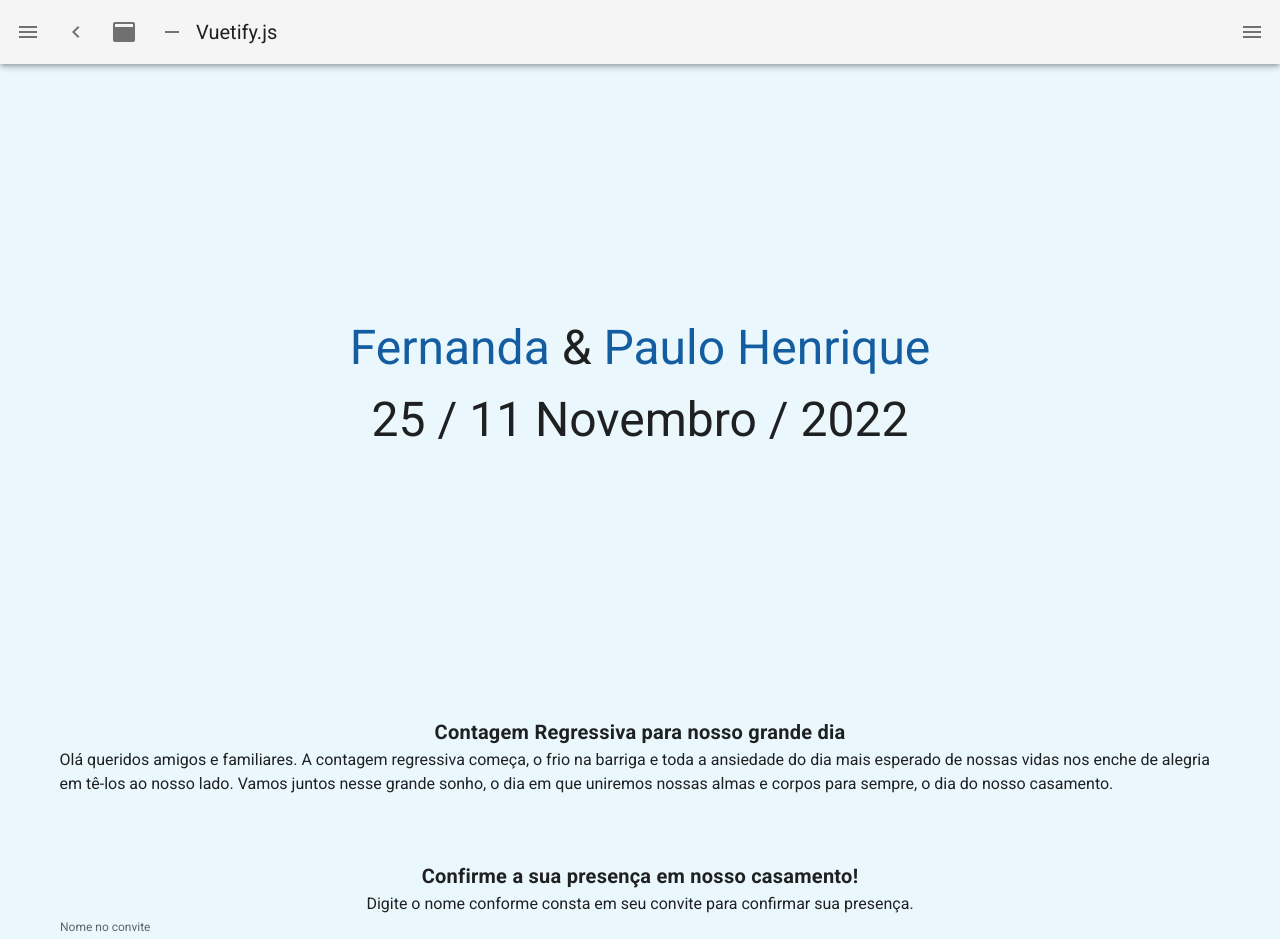
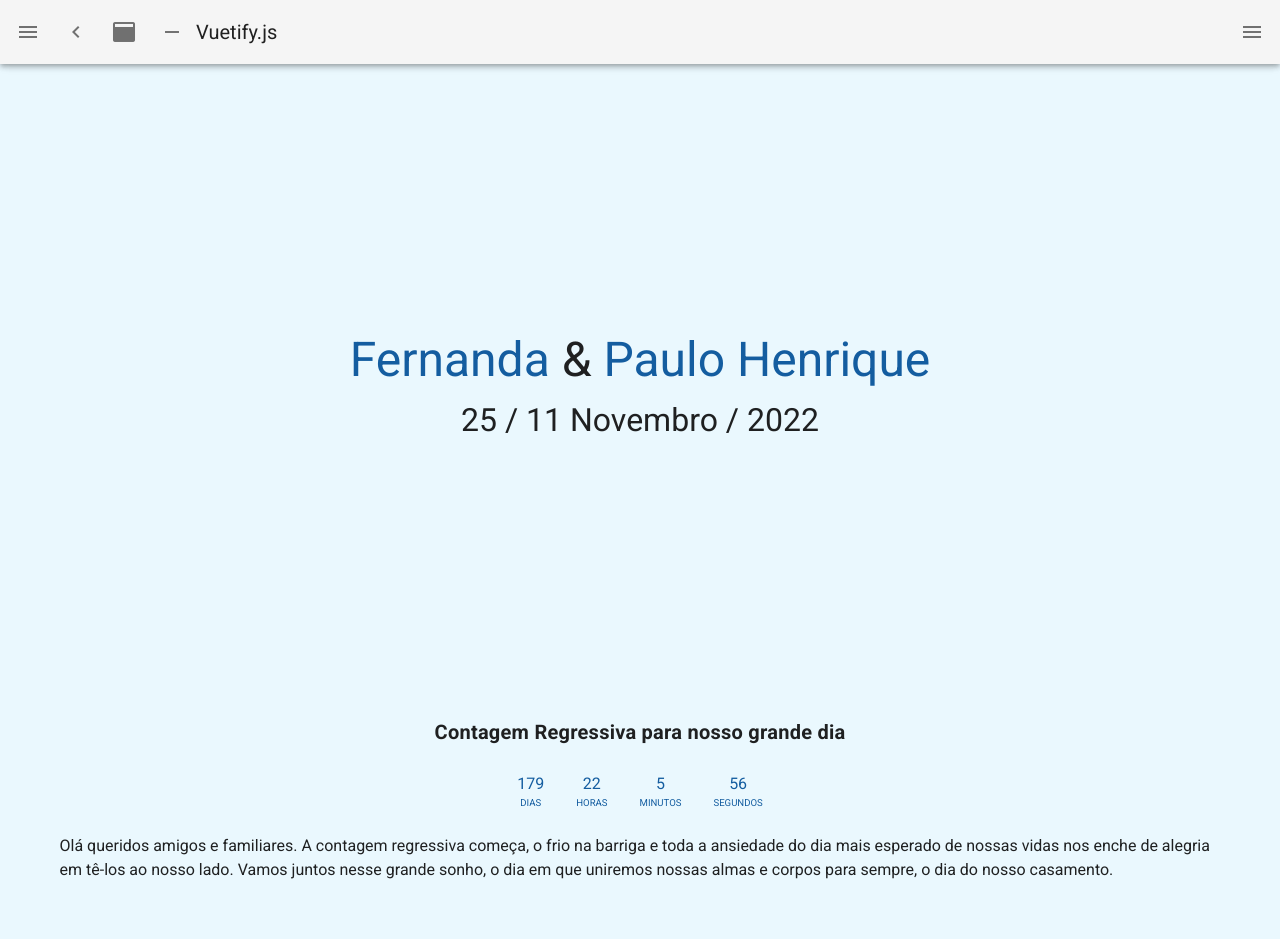
Before and after one commit to paulohpf/wedding-landing, a Nuxt app: page / in a window 1280 px wide. Shown: the top 939 px of the page. Built offline with nearby package versions, Linux system fonts and the light colour scheme.

Commit message:
Added CountDown

```diff
--- /dev/null
+++ b/components/CountDown.vue
@@ -0,0 +1,87 @@
+<template>
+  <div class="countdown py-6">
+    <div class="calendar d-flex justify-center">
+      <div class="unit">{{ countdown.days }} <span>Dias</span></div>
+      <div class="unit">{{ countdown.hours }} <span>Horas</span></div>
+      <div class="unit">{{ countdown.minutes }} <span>Minutos</span></div>
+      <div class="unit">{{ countdown.seconds }} <span>Segundos</span></div>
+    </div>
+  </div>
+</template>
+
+<script>
+import { differenceInSeconds } from 'date-fns'
+
+export default {
+  name: 'CountDown',
+  props: {
+    deadline: {
+      type: Date,
+      required: true,
+    },
+  },
+  data() {
+    return { countdown: {} }
+  },
+  mounted() {
+    this.getCoundown()
+  },
+  methods: {
+    getCoundown() {
+      const currentTime = new Date().getTime()
+      const diffInSeconds = differenceInSeconds(this.deadline, currentTime)
+      const ONE_DAY = 60 * 60 * 24
+      const ONE_HOUR = 60 * 60
+      const ONE_MINUTE = 60
+
+      if (diffInSeconds <= 1) {
+        this.countdown = {
+          days: 0,
+          hours: 0,
+          minutes: 0,
+          seconds: 0,
+        }
+        return
+      }
+
+      const days = Math.floor(diffInSeconds / ONE_DAY)
+      const hours = Math.floor((diffInSeconds - days * ONE_DAY) / ONE_HOUR)
+      const minutes = Math.floor(
+        (diffInSeconds - days * ONE_DAY - hours * ONE_HOUR) / ONE_MINUTE
+      )
+      const seconds =
+        diffInSeconds - days * ONE_DAY - hours * ONE_HOUR - minutes * ONE_MINUTE
+
+      this.countdown = {
+        days,
+        hours,
+        minutes,
+        seconds,
+      }
+
+      setTimeout(() => {
+        this.getCoundown()
+      }, 1000)
+    },
+  },
+}
+</script>
+
+<style lang="scss" scoped>
+.countdown {
+  .calendar {
+    .unit {
+      display: flex;
+      flex-direction: column;
+      text-align: center;
+      padding: 0 16px;
+      color: #145da0;
+
+      > span {
+        font-size: 0.6em !important;
+        text-transform: uppercase;
+      }
+    }
+  }
+}
+</style>
--- a/package.json
+++ b/package.json
@@ -16,6 +16,7 @@
     "@nuxtjs/axios": "^5.13.6",
     "@nuxtjs/firebase": "^8.2.2",
     "core-js": "^3.19.3",
+    "date-fns": "^2.28.0",
     "nuxt": "^2.15.8",
     "vue": "^2.6.14",
     "vue-server-renderer": "^2.6.14",
--- a/pages/index.vue
+++ b/pages/index.vue
@@ -19,6 +19,8 @@
           <h2 class="title text-center">
             Contagem Regressiva para nosso grande dia
           </h2>
+
+          <CountDown :deadline="new Date(2022, 11, 25)" />
 
           <p>
             Olá queridos amigos e familiares. A contagem regressiva começa, o
@@ -165,6 +167,9 @@
 <script>
 export default {
   name: 'LandingPage',
+  components: {
+    CountDown: () => import('@/components/CountDown.vue'),
+  },
   data: () => ({
     banner: require('@/assets/images/banner.jpg'),
     pix: {
@@ -242,6 +247,11 @@ export default {
 <style lang="scss">
 .banner {
   font-size: 3rem;
+
+  .date {
+    font-size: 2rem;
+  }
+
   .v-image__image {
     opacity: 0.4;
   }
@@ -261,6 +271,3 @@ export default {
   font-weight: 600 !important;
 }
 </style>
-
-<style lang="scss" scoped>
-</style>
```
Also changed, not shown: 2 other files (tests, documents, lock files or other folders).
